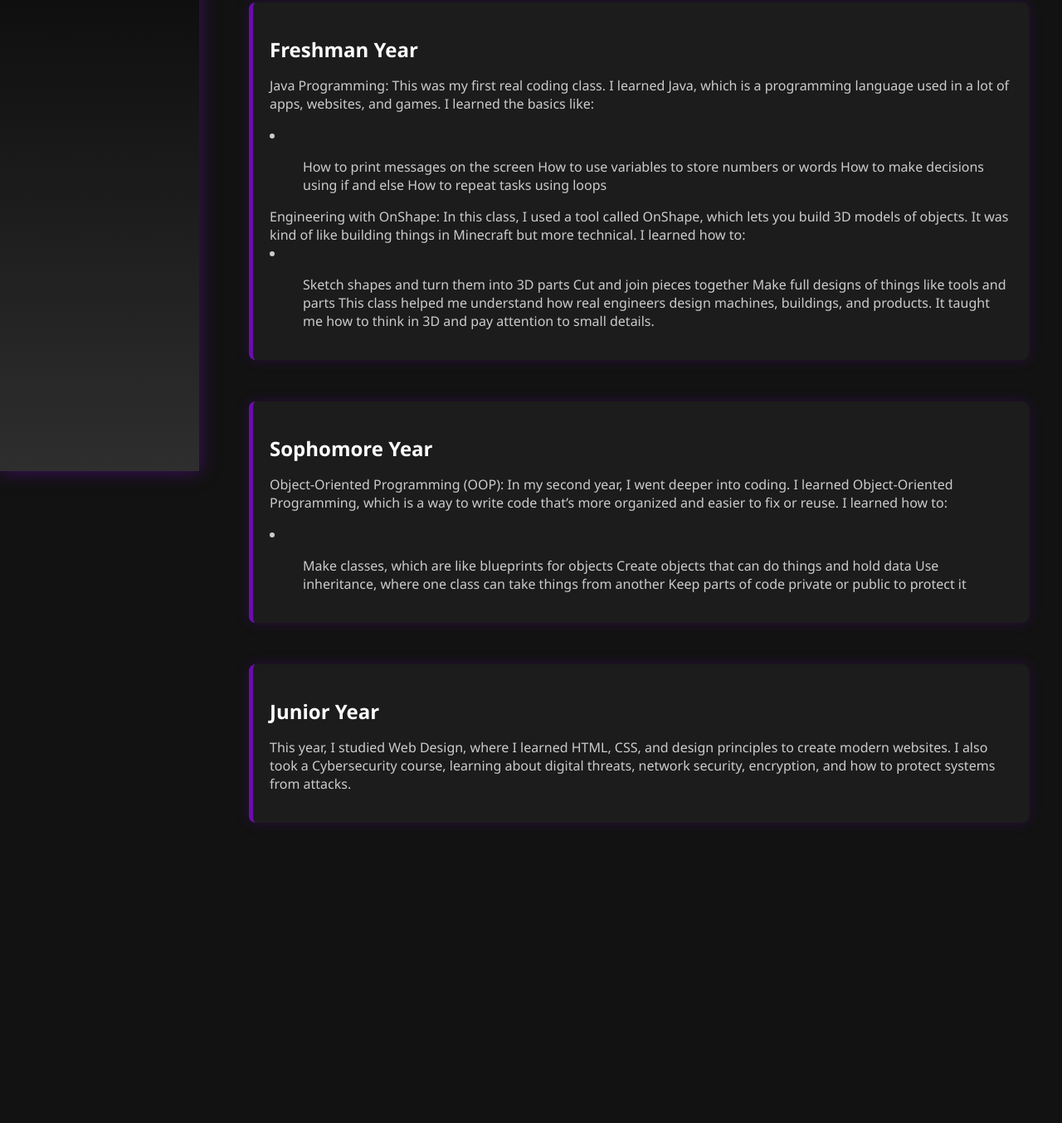
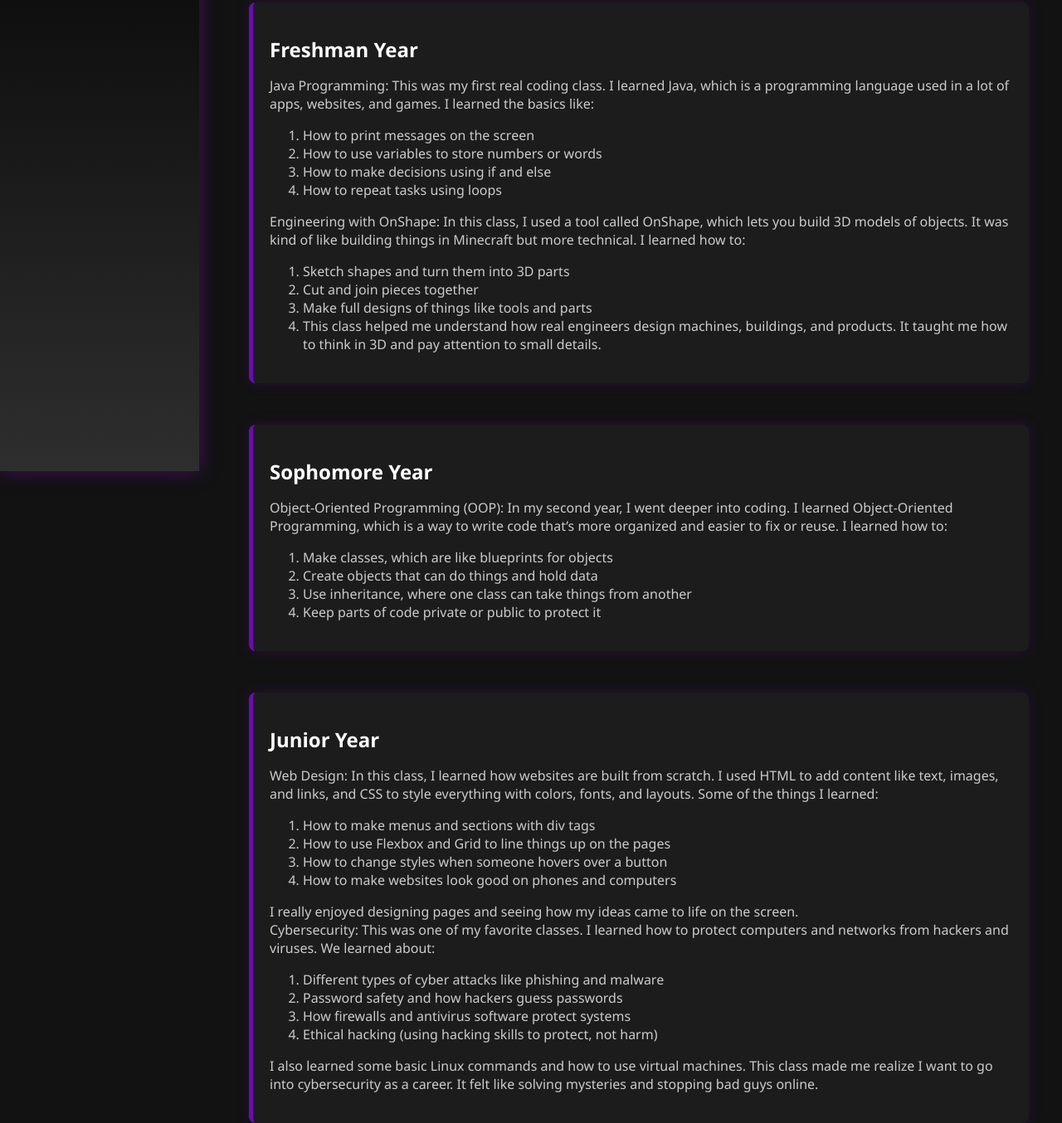
Before and after one commit to MichaelShamie/DevLaunch, a plain HTML site: page index.html in a window 1280 px wide. Shown: the part 272-1626 px from the top of the page at 83% size. Before the commit the page ends 1304 px from the top, so only its background shows below. Drawn offline with Linux system fonts and the light colour scheme.

Commit message:
Update index.html

```diff
--- a/index.html
+++ b/index.html
@@ -107,28 +107,24 @@
           <h2>Freshman Year</h2>
           <p>Java Programming:
 This was my first real coding class. I learned Java, which is a programming language used in a lot of apps, websites, and games. I learned the basics like:
-              <li>
-
-                  <ol>
-How to print messages on the screen
-How to use variables to store numbers or words
-How to make decisions using if and else
-How to repeat tasks using loops
-                  </ol>
-</li>
+     <ol>
+<li>How to print messages on the screen</li>
+<li>How to use variables to store numbers or words</li>
+<li>How to make decisions using if and else</li>
+<li>How to repeat tasks using loops</li>
+     </ol>
 
 Engineering with OnShape:
 In this class, I used a tool called OnShape, which lets you build 3D models of objects. It was kind of like building things in Minecraft but more technical. I learned how to:
-              <li>
-                  <ol>
-Sketch shapes and turn them into 3D parts
-Cut and join pieces together
-Make full designs of things like tools and parts
-This class helped me understand how real engineers design machines, buildings, and products. It taught me how to think in 3D and pay attention to small details.
-                  </ol>
-              </li>
+
+            <ol>
+<li>Sketch shapes and turn them into 3D parts</li>
+<li>Cut and join pieces together</li>
+<li>Make full designs of things like tools and parts</li>
+<li>This class helped me understand how real engineers design machines, buildings, and products. It taught me how to think in 3D and pay attention to small details.</li>
+                   <ol>
           </p>
-        </div>
+                   </div>
 
 
 
@@ -137,20 +133,44 @@ This class helped me understand how real engineers design machines, buildings, a
           <p>Object-Oriented Programming (OOP):
 In my second year, I went deeper into coding. I learned Object-Oriented Programming, which is a way to write code that’s more organized and easier to fix or reuse.
 I learned how to:
-<li>
     <ol>
-Make classes, which are like blueprints for objects
-Create objects that can do things and hold data
-Use inheritance, where one class can take things from another
-Keep parts of code private or public to protect it
+<li>Make classes, which are like blueprints for objects</li>
+<li>Create objects that can do things and hold data</li>
+<li>Use inheritance, where one class can take things from another</li>
+<li>Keep parts of code private or public to protect it</li>
     </ol>
-</li>
 </p>
  </div>
 
         <div class="section">
           <h2>Junior Year</h2>
-          <p>This year, I studied Web Design, where I learned HTML, CSS, and design principles to create modern websites. I also took a Cybersecurity course, learning about digital threats, network security, encryption, and how to protect systems from attacks.</p>
+          <p>Web Design:
+In this class, I learned how websites are built from scratch. I used HTML to add content like text, images, and links, and CSS to style everything with colors, fonts, and layouts.
+Some of the things I learned:
+              <ol>
+<li>How to make menus and sections with div tags</li>
+<li>How to use Flexbox and Grid to line things up on the pages</li>
+<li>How to change styles when someone hovers over a button</li>
+<li>How to make websites look good on phones and computers</li>
+              </ol>
+
+I really enjoyed designing pages and seeing how my ideas came to life on the screen.
+<br>
+
+              Cybersecurity:
+This was one of my favorite classes. I learned how to protect computers and networks from hackers and viruses.
+We learned about:
+              <ol>
+<li>Different types of cyber attacks like phishing and malware</li>
+<li>Password safety and how hackers guess passwords</li>
+<li>How firewalls and antivirus software protect systems</li>
+<li>Ethical hacking (using hacking skills to protect, not harm) </li>
+              </ol>
+
+I also learned some basic Linux commands and how to use virtual machines. This class made me realize I want to go into cybersecurity as a career. It felt like solving mysteries and stopping bad guys online.
+</p>
+
+
         </div>
 
       </div>
```
